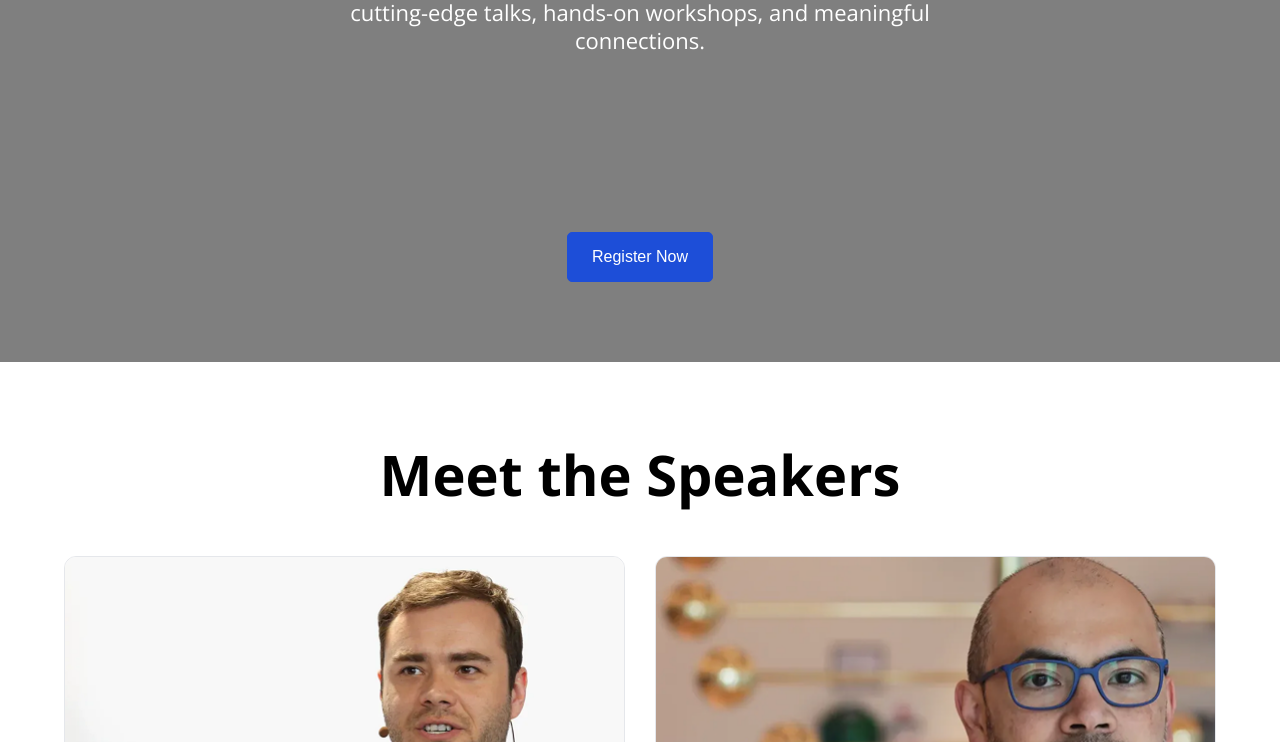
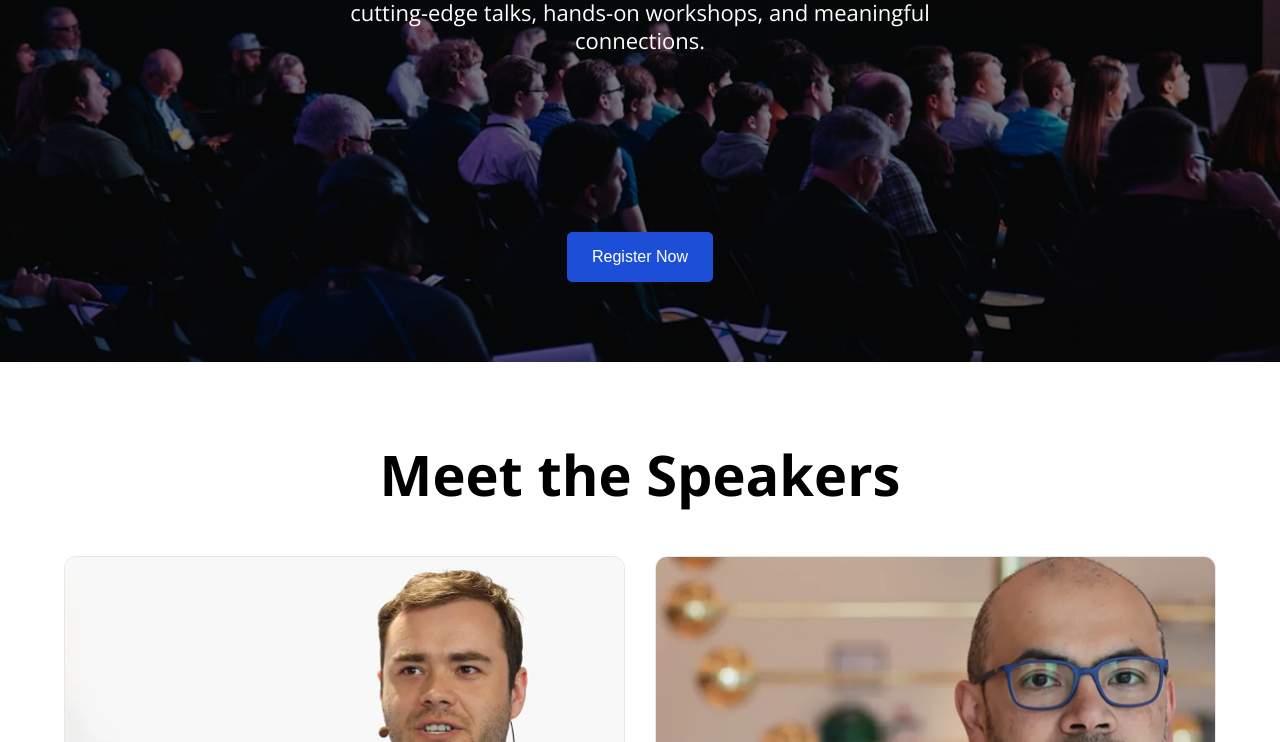
Before and after one commit to Rauf29/DevConf, a plain HTML site: page index.html in a window 1280 px wide. Shown: the part 327-1069 px from the top of the page. Drawn offline with nearby package versions, Linux system fonts and the light colour scheme; the site is published under a folder, as on GitHub Pages, so addresses that start at the root find nothing.

Commit message:
hero banner fix

```diff
--- a/css/style.css
+++ b/css/style.css
@@ -63,7 +63,7 @@ header {
 .hero{
     background:
         linear-gradient(rgba(0,0,0,.5), rgba(0,0,0,.5)),
-        url("/assets/banner.jpg");
+        url("../assets/banner.jpg");
     background-size: cover;
     background-position: center;
     background-repeat: no-repeat;
```
